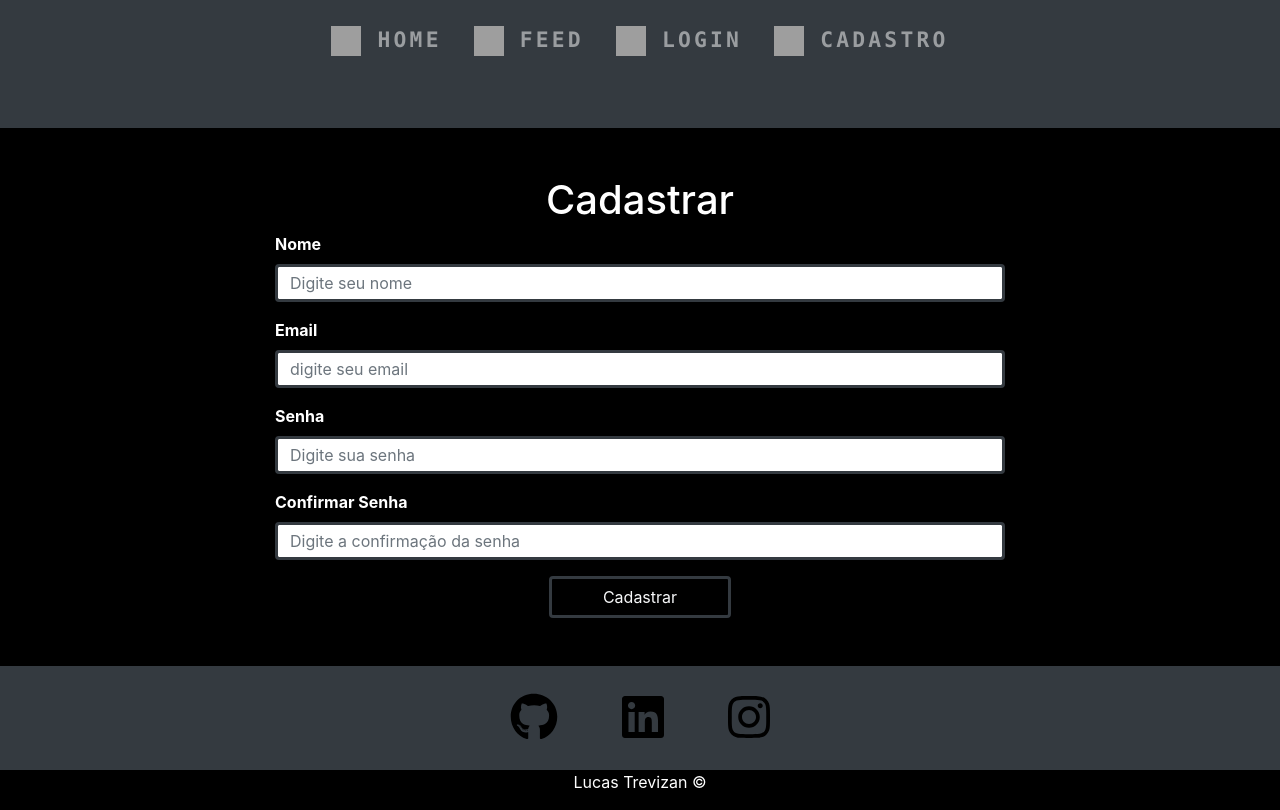
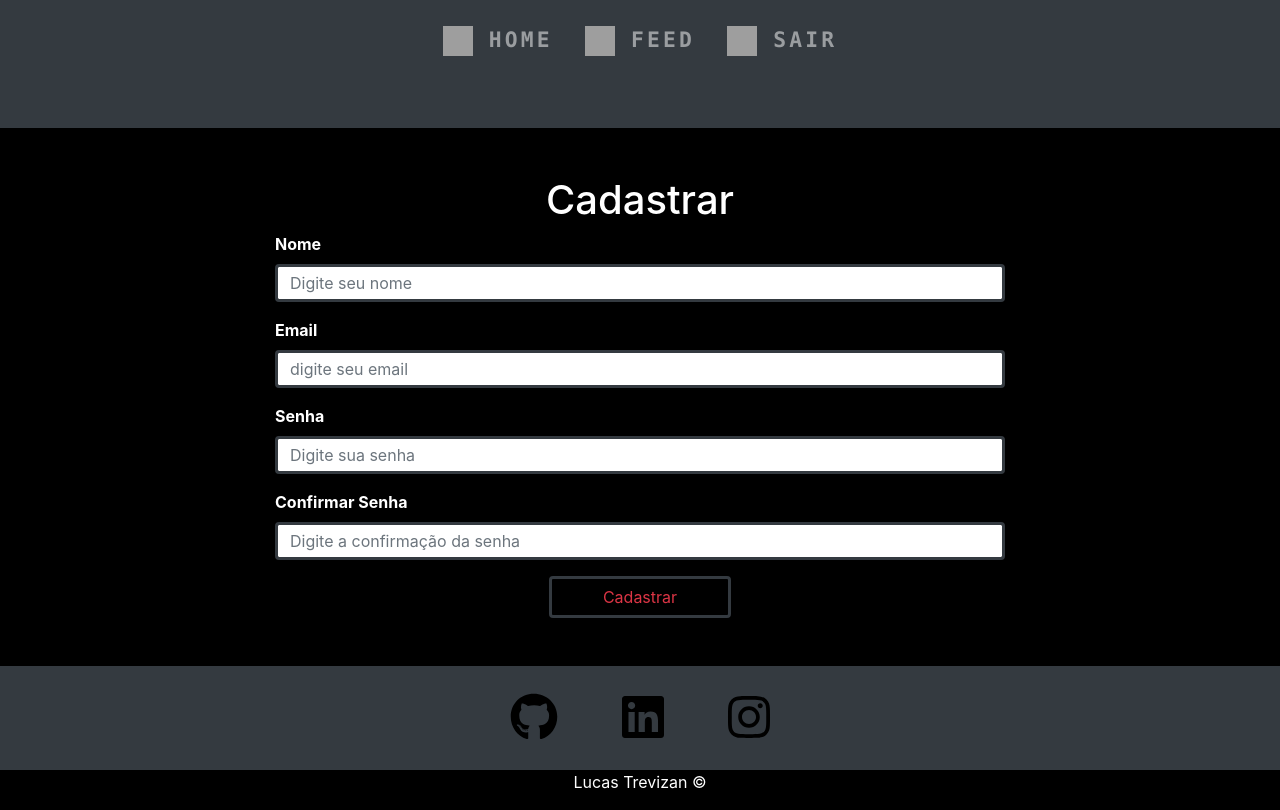
Before and after one commit to LucasTrevizanbr/ProjetoBlogPessoal, an Angular app in the folder blogPessoal-ui/: page /cadastro in a window 1280 px wide. Built offline with nearby package versions, Linux system fonts and the light colour scheme; sample sign-in values are in the browser's storage; grey boxes are pictures that could not be loaded.

Commit message:
Consumindo a api login, cadastro e criando  navbar sair e logar

```diff
--- a/blogPessoal-ui/src/app/cadastro/cadastro.component.html
+++ b/blogPessoal-ui/src/app/cadastro/cadastro.component.html
@@ -29,7 +29,7 @@
                     </div>
 
                     <div class="d-flex justify-content-center">
-                        <button class="btn btn-outline-light w-25 mb-5" (click)='cadastrar()'>Cadastrar</button>
+                        <button class="btn btn-outline-danger w-25 mb-5" (click)='cadastrar()'>Cadastrar</button>
                     </div>
 
                 </div>
--- a/blogPessoal-ui/src/app/login/login.component.html
+++ b/blogPessoal-ui/src/app/login/login.component.html
@@ -12,12 +12,12 @@
                     <input type="email" class="form-control" id="exampleInputEmail1" aria-describedb="emailHelp" placeholder ="seu email" [(ngModel)]='userLogin.usuario'>
                     <small id="emailHelp" class="form-text text-white">Nunca vamos compartilhar seu email, com ninguém</small>
                 </div>
-                <div class="form-group">
-                    <label for="exampleInputPassword1" class="font-weight-bold text-white" [(ngModel)]='userLogin.senha'>Senha</label>
-                    <input type="password" class="form-control" id="exampleInputPassword1" placeholder="senha">
+                <div class = "form-group">
+                    <label for="exampleInputEmail1" class="font-weight-bold text-white">Senha</label>
+                    <input type="password" class="form-control" id="exampleInputEmail1" aria-describedb="emailHelp" placeholder ="sua senha" [(ngModel)]='userLogin.senha'>
                 </div>
                 <div class="d-flex justify-content-center mb-5">
-                    <button type="submit" class="btn btn-outline-light w-25" (click)='entrar()'>Entrar</button>
+                    <button type="submit" class="btn btn-outline-danger w-25" (click)='entrar()'>Entrar</button>
                 </div>
 
             </div>
--- a/blogPessoal-ui/src/app/navbar/navbar.component.css
+++ b/blogPessoal-ui/src/app/navbar/navbar.component.css
@@ -5,3 +5,7 @@
 body{
     background-color:#343A40;
 }
+
+a{
+    cursor: pointer;
+}
--- a/blogPessoal-ui/src/app/navbar/navbar.component.html
+++ b/blogPessoal-ui/src/app/navbar/navbar.component.html
@@ -15,21 +15,37 @@
              <img src="https://i.imgur.com/3to6yGe.png" width="30" height="30" alt="">
              Home <span class="sr-only">(página atual)</span></a>
           </li>
+
           <li class="nav-item">
             <a class="nav-link texto text-monospace text-uppercase font-weight-bold p-3" routerLink='/feed'>
               <img src="https://i.imgur.com/uzlfv3U.png" width="30" height="30" alt="">
               Feed</a>
           </li>
+
+          <div *ngIf='auth.btnLogin()'>
             <li class="nav-item">
               <a class="nav-link texto text-monospace text-uppercase font-weight-bold p-3" routerLink='/login'>
                 <img src="https://i.imgur.com/hXGC8vO.png" width="30" height="30" alt="">
                 Login</a>
           </li>
+          </div>
+
+          <div *ngIf='auth.btnLogin()'>
             <li class="nav-item">
               <a class="nav-link texto text-monospace text-uppercase font-weight-bold p-3" routerLink='/cadastro'>
                 <img src="https://i.imgur.com/4FXgiSl.png" width="30" height="30" alt="">
                 Cadastro</a>
             </li>
+          </div>
+
+          <div *ngIf='auth.btnSair()'>
+          <li class="nav-item">
+            <a class="nav-link texto text-monospace text-uppercase font-weight-bold p-3" (click)='sair()'>
+              <img src="https://i.imgur.com/4FXgiSl.png" width="30" height="30" alt="">
+              Sair</a>
+          </li>
+          </div>
+
         </ul>
       </div>
     </nav>
--- a/blogPessoal-ui/src/app/navbar/navbar.component.ts
+++ b/blogPessoal-ui/src/app/navbar/navbar.component.ts
@@ -1,4 +1,6 @@
 import { Component, OnInit } from '@angular/core';
+import { Router } from '@angular/router';
+import { AuthService } from '../service/auth.service';
 
 @Component({
   selector: 'app-navbar',
@@ -7,9 +9,17 @@ import { Component, OnInit } from '@angular/core';
 })
 export class NavbarComponent implements OnInit {
 
-  constructor() { }
+  constructor(
+    private router: Router,
+    public auth: AuthService
+  ) { }
 
   ngOnInit(): void {
   }
 
+  sair(){
+    this.router.navigate(['/login'])
+    localStorage.clear()
+  }
+
 }
--- a/blogPessoal-ui/src/app/service/auth.service.ts
+++ b/blogPessoal-ui/src/app/service/auth.service.ts
@@ -19,4 +19,27 @@ export class AuthService {
     return this.http.post<User>('http://localhost:9000/usuarios/cadastrar', user)
 
   }
+
+  btnSair(){
+    let ok = false
+    let token = localStorage.getItem('token')
+
+    if(token != null){
+      ok=true
+    }
+
+    return ok
+  }
+
+  btnLogin(){
+    let ok = false
+    let token = localStorage.getItem('token')
+
+    if(token == null){
+      ok=true
+    }
+
+    return ok
+  }
+
 }
```
Lines whose indentation alone changed are shown as unchanged.
